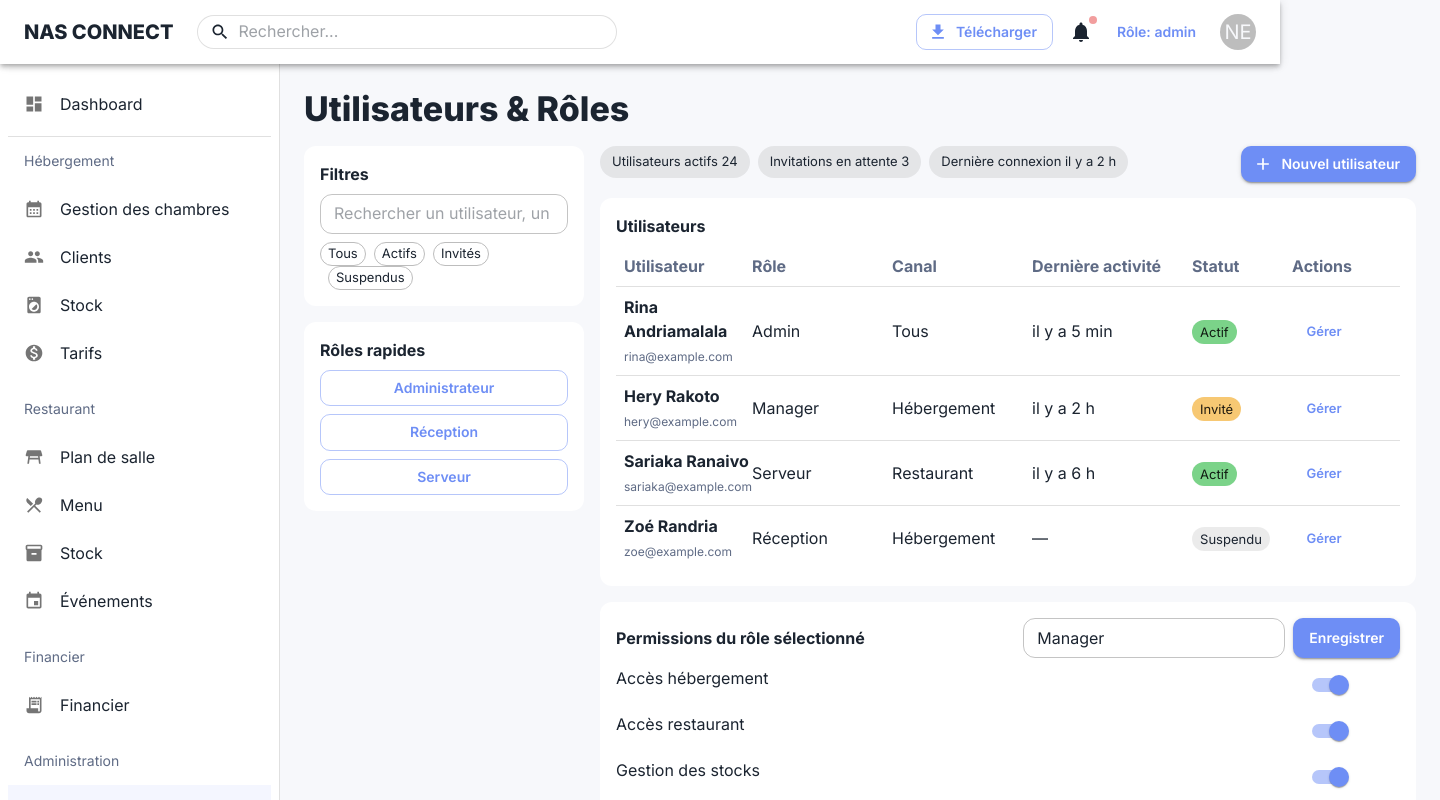
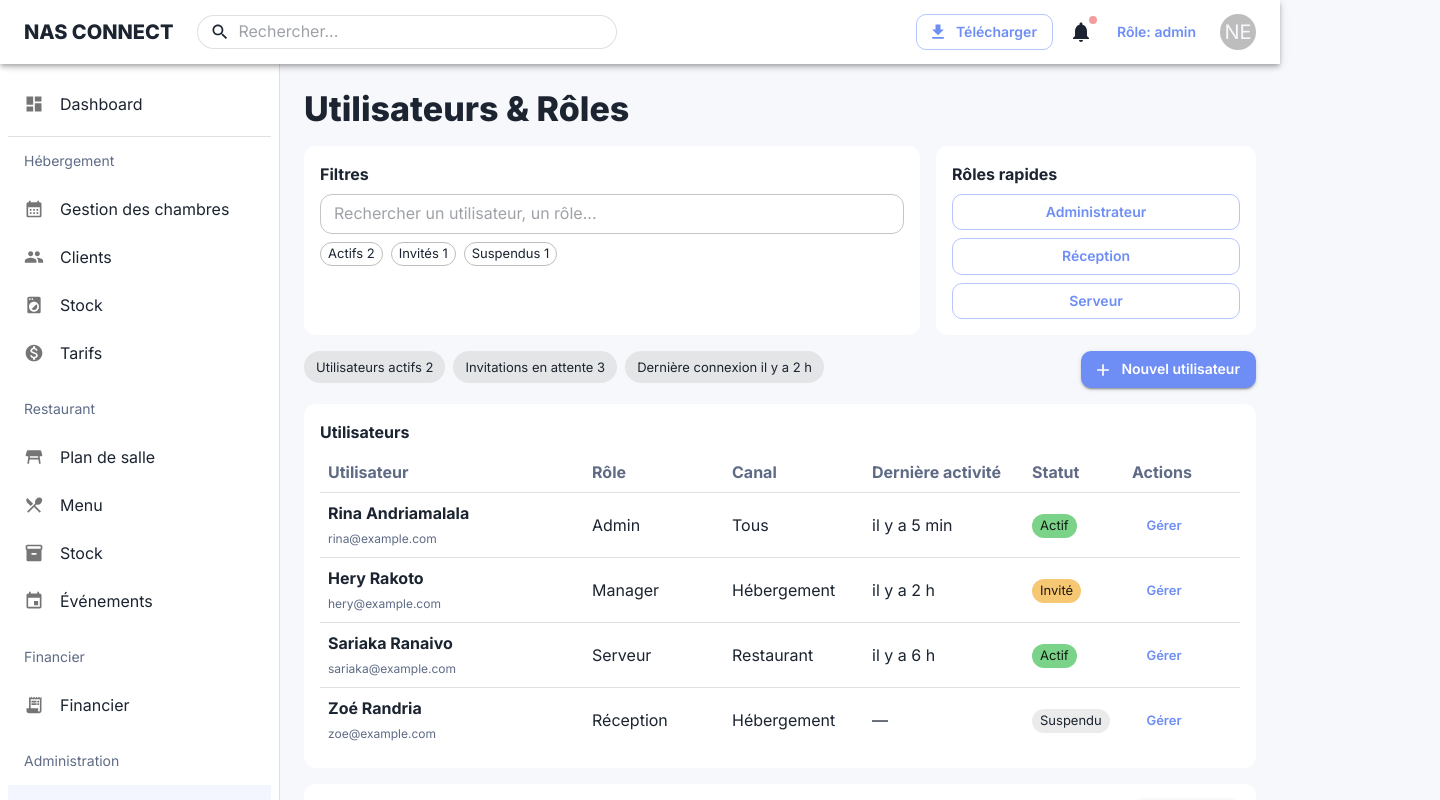
Before and after one commit to ManoaRANDRIANARISOA/NAS-1, a React (Vite) app: page /admin in a window 1280 px wide. Shown: the top 800 px of the page, 1440 px wide, since content can reach past the window. Built offline with nearby package versions, Linux system fonts and the light colour scheme.

Commit message:
AdminPage redesign with top filters/quick roles, dynamic stats, permissions with Select, CRUD drawer
cgen-4a9cb1e397704e40a2e2a34dd76ad458

```diff
--- a/client/pages/Admin.tsx
+++ b/client/pages/Admin.tsx
@@ -1,166 +1,108 @@
-import { Add } from "@mui/icons-material";
+import { Add, Close } from "@mui/icons-material";
 import {
+  Avatar,
   Box,
   Button,
   Chip,
+  IconButton,
+  MenuItem,
   Paper,
+  Select,
   Stack,
   Switch,
   TextField,
   Typography,
 } from "@mui/material";
-import { useState } from "react";
+import { useMemo, useState } from "react";
 
-const users = [
-  {
-    id: "u1",
-    nom: "Rina Andriamalala",
-    email: "rina@example.com",
-    role: "Admin",
-    canal: "Tous",
-    derniere: "il y a 5 min",
-    statut: "Actif",
-  },
-  {
-    id: "u2",
-    nom: "Hery Rakoto",
-    email: "hery@example.com",
-    role: "Manager",
-    canal: "Hébergement",
-    derniere: "il y a 2 h",
-    statut: "Invité",
-  },
-  {
-    id: "u3",
-    nom: "Sariaka Ranaivo",
-    email: "sariaka@example.com",
-    role: "Serveur",
-    canal: "Restaurant",
-    derniere: "il y a 6 h",
-    statut: "Actif",
-  },
-  {
-    id: "u4",
-    nom: "Zoé Randria",
-    email: "zoe@example.com",
-    role: "Réception",
-    canal: "Hébergement",
-    derniere: "",
-    statut: "Suspendu",
-  },
+const usersSeed = [
+  { id: "u1", nom: "Rina Andriamalala", email: "rina@example.com", role: "Admin", canal: "Tous", derniere: "il y a 5 min", statut: "Actif" },
+  { id: "u2", nom: "Hery Rakoto", email: "hery@example.com", role: "Manager", canal: "Hébergement", derniere: "il y a 2 h", statut: "Invité" },
+  { id: "u3", nom: "Sariaka Ranaivo", email: "sariaka@example.com", role: "Serveur", canal: "Restaurant", derniere: "il y a 6 h", statut: "Actif" },
+  { id: "u4", nom: "Zoé Randria", email: "zoe@example.com", role: "Réception", canal: "Hébergement", derniere: "", statut: "Suspendu" },
 ];
 
 const roles = [
-  {
-    id: "r1",
-    nom: "Admin",
-    utilisateurs: 4,
-    hebergement: "Total",
-    restaurant: "Total",
-    facturation: "Total",
-  },
-  {
-    id: "r2",
-    nom: "Manager",
-    utilisateurs: 6,
-    hebergement: "Modif.",
-    restaurant: "Modif.",
-    facturation: "Lecture",
-  },
-  {
-    id: "r3",
-    nom: "Serveur",
-    utilisateurs: 8,
-    hebergement: "Aucun",
-    restaurant: "Lecture",
-    facturation: "Aucun",
-  },
-  {
-    id: "r4",
-    nom: "Réception",
-    utilisateurs: 6,
-    hebergement: "Lecture",
-    restaurant: "Aucun",
-    facturation: "Création",
-  },
+  { id: "r1", nom: "Admin", utilisateurs: 4, hebergement: "Total", restaurant: "Total", facturation: "Total" },
+  { id: "r2", nom: "Manager", utilisateurs: 6, hebergement: "Modif.", restaurant: "Modif.", facturation: "Lecture" },
+  { id: "r3", nom: "Serveur", utilisateurs: 8, hebergement: "Aucun", restaurant: "Lecture", facturation: "Aucun" },
+  { id: "r4", nom: "Réception", utilisateurs: 6, hebergement: "Lecture", restaurant: "Aucun", facturation: "Création" },
 ];
 
 export default function AdminPage() {
+  const [data, setData] = useState(usersSeed);
+  const [q, setQ] = useState("");
   const [selectedRole, setSelectedRole] = useState("Manager");
-  const [perm, setPerm] = useState({
-    hebergement: true,
-    restaurant: true,
-    stock: true,
-    facturation: true,
-    rapports: true,
-  });
+  const [perm, setPerm] = useState({ hebergement: true, restaurant: true, stock: true, facturation: true, rapports: true });
+  const [drawer, setDrawer] = useState<null | { mode: "create" | "edit"; id?: string }>(null);
+
+  const actifs = data.filter((u) => u.statut === "Actif").length;
+  const invites = data.filter((u) => u.statut === "Invité").length;
+  const suspendus = data.filter((u) => u.statut === "Suspendu").length;
+
+  const filtered = useMemo(
+    () => data.filter((u) => `${u.nom} ${u.email}`.toLowerCase().includes(q.toLowerCase())),
+    [q, data],
+  );
+
+  function onRolePreset(n: string) {
+    setSelectedRole(n);
+    applyRoleToPerm(n);
+  }
+
+  function applyRoleToPerm(role: string) {
+    const map: Record<string, typeof perm> = {
+      Admin: { hebergement: true, restaurant: true, stock: true, facturation: true, rapports: true },
+      Manager: { hebergement: true, restaurant: true, stock: true, facturation: true, rapports: true },
+      Serveur: { hebergement: false, restaurant: true, stock: false, facturation: false, rapports: false },
+      Réception: { hebergement: true, restaurant: false, stock: true, facturation: true, rapports: true },
+    };
+    setPerm(map[role] || perm);
+  }
+
+  function openCreate() { setDrawer({ mode: "create" }); }
+  function openEdit(id: string) { setDrawer({ mode: "edit", id }); }
+  function saveUser(payload: any) {
+    if (drawer?.mode === "create") setData((d) => [...d, { id: `u${Date.now()}`, derniere: "", ...payload }]);
+    else if (drawer?.mode === "edit" && drawer.id) setData((d) => d.map((u) => (u.id === drawer.id ? { ...u, ...payload } : u)));
+    setDrawer(null);
+  }
 
   return (
     <Box>
-      <Typography variant="h4" fontWeight={800} mb={2}>
-        Utilisateurs & Rôles
-      </Typography>
-      <Box
-        sx={{
-          display: "grid",
-          gridTemplateColumns: { xs: "1fr", md: "280px 1fr" },
-          gap: 2,
-        }}
-      >
-        <Box>
-          <Paper sx={{ p: 2, mb: 2 }}>
-            <Typography fontWeight={700} mb={1}>
-              Filtres
-            </Typography>
-            <TextField
-              size="small"
-              placeholder="Rechercher un utilisateur, un rôle..."
-              fullWidth
-            />
+      <Typography variant="h4" fontWeight={800} mb={2}>Utilisateurs & Rôles</Typography>
+
+      <Stack direction={{ xs: "column", md: "row" }} spacing={2} sx={{ mb: 2 }}>
+        <Paper sx={{ p: 2, flex: 1 }}>
+          <Typography fontWeight={700} mb={1}>Filtres</Typography>
+          <TextField size="small" placeholder="Rechercher un utilisateur, un rôle..." value={q} onChange={(e) => setQ(e.target.value)} fullWidth />
           <Stack direction="row" spacing={1} sx={{ mt: 1, flexWrap: "wrap" }}>
-              <Chip size="small" label="Tous" variant="outlined" />
-              <Chip size="small" label="Actifs" variant="outlined" />
-              <Chip size="small" label="Invités" variant="outlined" />
-              <Chip size="small" label="Suspendus" variant="outlined" />
+            <Chip size="small" label={`Actifs ${actifs}`} variant="outlined" />
+            <Chip size="small" label={`Invités ${invites}`} variant="outlined" />
+            <Chip size="small" label={`Suspendus ${suspendus}`} variant="outlined" />
           </Stack>
         </Paper>
-          <Paper sx={{ p: 2 }}>
-            <Typography fontWeight={700} mb={1}>
-              Rôles rapides
-            </Typography>
+        <Paper sx={{ p: 2, width: { xs: "100%", md: 320 } }}>
+          <Typography fontWeight={700} mb={1}>Rôles rapides</Typography>
           <Stack spacing={1}>
-              <Button variant="outlined">Administrateur</Button>
-              <Button variant="outlined">Réception</Button>
-              <Button variant="outlined">Serveur</Button>
+            <Button variant="outlined" onClick={() => onRolePreset("Admin")}>Administrateur</Button>
+            <Button variant="outlined" onClick={() => onRolePreset("Réception")}>Réception</Button>
+            <Button variant="outlined" onClick={() => onRolePreset("Serveur")}>Serveur</Button>
           </Stack>
         </Paper>
-        </Box>
+      </Stack>
 
-        <Box>
       <Stack direction="row" spacing={1} sx={{ mb: 2, flexWrap: "wrap" }}>
-            <Chip label="Utilisateurs actifs 24" />
+        <Chip label={`Utilisateurs actifs ${actifs}`} />
         <Chip label="Invitations en attente 3" />
         <Chip label="Dernière connexion il y a 2 h" />
         <Box sx={{ flex: 1 }} />
-            <Button startIcon={<Add />} variant="contained">
-              Nouvel utilisateur
-            </Button>
+        <Button startIcon={<Add />} variant="contained" onClick={openCreate}>Nouvel utilisateur</Button>
       </Stack>
 
       <Paper sx={{ p: 2, mb: 2 }}>
-            <Typography fontWeight={700} mb={1}>
-              Utilisateurs
-            </Typography>
-            <Box
-              sx={{
-                display: "grid",
-                gridTemplateColumns: "1fr 140px 140px 160px 100px 100px",
-                px: 1,
-                py: 1,
-                color: "text.secondary",
-                fontWeight: 700,
-              }}
-            >
+        <Typography fontWeight={700} mb={1}>Utilisateurs</Typography>
+        <Box sx={{ display: "grid", gridTemplateColumns: "1fr 140px 140px 160px 100px 100px", px: 1, py: 1, color: "text.secondary", fontWeight: 700 }}>
           <Box>Utilisateur</Box>
           <Box>Rôle</Box>
           <Box>Canal</Box>
@@ -168,127 +110,54 @@ export default function AdminPage() {
           <Box>Statut</Box>
           <Box>Actions</Box>
         </Box>
-            {users.map((u) => (
-              <Box
-                key={u.id}
-                sx={{
-                  display: "grid",
-                  gridTemplateColumns: "1fr 140px 140px 160px 100px 100px",
-                  px: 1,
-                  py: 1,
-                  borderTop: "1px solid",
-                  borderColor: "divider",
-                  alignItems: "center",
-                }}
-              >
+        {filtered.map((u) => (
+          <Box key={u.id} sx={{ display: "grid", gridTemplateColumns: "1fr 140px 140px 160px 100px 100px", px: 1, py: 1, borderTop: "1px solid", borderColor: "divider", alignItems: "center" }}>
             <Box>
               <Typography fontWeight={700}>{u.nom}</Typography>
-                  <Typography variant="caption" color="text.secondary">
-                    {u.email}
-                  </Typography>
+              <Typography variant="caption" color="text.secondary">{u.email}</Typography>
             </Box>
             <Box>{u.role}</Box>
             <Box>{u.canal}</Box>
             <Box>{u.derniere || "—"}</Box>
             <Box>
-                  <Chip
-                    size="small"
-                    label={u.statut}
-                    color={
-                      u.statut === "Actif"
-                        ? "success"
-                        : u.statut === "Invité"
-                          ? "warning"
-                          : "default"
-                    }
-                  />
+              <Chip size="small" label={u.statut} color={u.statut === "Actif" ? "success" : u.statut === "Invité" ? "warning" : "default"} />
             </Box>
             <Box>
-                  <Button size="small">Gérer</Button>
+              <Button size="small" onClick={() => openEdit(u.id)}>Gérer</Button>
             </Box>
           </Box>
         ))}
       </Paper>
 
       <Paper sx={{ p: 2, mb: 2 }}>
-            <Stack
-              direction="row"
-              justifyContent="space-between"
-              alignItems="center"
-              sx={{ mb: 1 }}
-            >
-              <Typography fontWeight={700}>
-                Permissions du rôle sélectionné
-              </Typography>
+        <Stack direction="row" justifyContent="space-between" alignItems="center" sx={{ mb: 1 }}>
+          <Typography fontWeight={700}>Permissions du rôle sélectionné</Typography>
           <Stack direction="row" spacing={1}>
-                <TextField
-                  size="small"
-                  value={selectedRole}
-                  onChange={(e) => setSelectedRole(e.target.value)}
-                />
+            <Select size="small" value={selectedRole} onChange={(e) => { setSelectedRole(e.target.value as any); applyRoleToPerm(e.target.value as string); }}>
+              {roles.map((r) => (
+                <MenuItem key={r.id} value={r.nom}>{r.nom}</MenuItem>
+              ))}
+            </Select>
             <Button variant="contained">Enregistrer</Button>
           </Stack>
         </Stack>
-            <Box
-              sx={{
-                display: "grid",
-                gridTemplateColumns: "1fr 100px",
-                rowGap: 1,
-                columnGap: 2,
-              }}
-            >
+        <Box sx={{ display: "grid", gridTemplateColumns: "1fr 100px", rowGap: 1, columnGap: 2 }}>
           <Typography>Accès hébergement</Typography>
-              <Switch
-                checked={perm.hebergement}
-                onChange={(e) =>
-                  setPerm((p) => ({ ...p, hebergement: e.target.checked }))
-                }
-              />
+          <Switch checked={perm.hebergement} onChange={(e) => setPerm((p) => ({ ...p, hebergement: e.target.checked }))} />
           <Typography>Accès restaurant</Typography>
-              <Switch
-                checked={perm.restaurant}
-                onChange={(e) =>
-                  setPerm((p) => ({ ...p, restaurant: e.target.checked }))
-                }
-              />
+          <Switch checked={perm.restaurant} onChange={(e) => setPerm((p) => ({ ...p, restaurant: e.target.checked }))} />
           <Typography>Gestion des stocks</Typography>
-              <Switch
-                checked={perm.stock}
-                onChange={(e) =>
-                  setPerm((p) => ({ ...p, stock: e.target.checked }))
-                }
-              />
+          <Switch checked={perm.stock} onChange={(e) => setPerm((p) => ({ ...p, stock: e.target.checked }))} />
           <Typography>Facturation</Typography>
-              <Switch
-                checked={perm.facturation}
-                onChange={(e) =>
-                  setPerm((p) => ({ ...p, facturation: e.target.checked }))
-                }
-              />
+          <Switch checked={perm.facturation} onChange={(e) => setPerm((p) => ({ ...p, facturation: e.target.checked }))} />
           <Typography>Rapports</Typography>
-              <Switch
-                checked={perm.rapports}
-                onChange={(e) =>
-                  setPerm((p) => ({ ...p, rapports: e.target.checked }))
-                }
-              />
+          <Switch checked={perm.rapports} onChange={(e) => setPerm((p) => ({ ...p, rapports: e.target.checked }))} />
         </Box>
       </Paper>
 
       <Paper sx={{ p: 2 }}>
-            <Typography fontWeight={700} mb={1}>
-              Rôles
-            </Typography>
-            <Box
-              sx={{
-                display: "grid",
-                gridTemplateColumns: "1fr 120px 120px 120px 120px",
-                px: 1,
-                py: 1,
-                color: "text.secondary",
-                fontWeight: 700,
-              }}
-            >
+        <Typography fontWeight={700} mb={1}>Rôles</Typography>
+        <Box sx={{ display: "grid", gridTemplateColumns: "1fr 120px 120px 120px 120px", px: 1, py: 1, color: "text.secondary", fontWeight: 700 }}>
           <Box>Nom du rôle</Box>
           <Box>Utilisateurs</Box>
           <Box>Hébergement</Box>
@@ -296,17 +165,7 @@ export default function AdminPage() {
           <Box>Facturation</Box>
         </Box>
         {roles.map((r) => (
-              <Box
-                key={r.id}
-                sx={{
-                  display: "grid",
-                  gridTemplateColumns: "1fr 120px 120px 120px 120px",
-                  px: 1,
-                  py: 1,
-                  borderTop: "1px solid",
-                  borderColor: "divider",
-                }}
-              >
+          <Box key={r.id} sx={{ display: "grid", gridTemplateColumns: "1fr 120px 120px 120px 120px", px: 1, py: 1, borderTop: "1px solid", borderColor: "divider" }}>
             <Box>{r.nom}</Box>
             <Box>{r.utilisateurs}</Box>
             <Box>{r.hebergement}</Box>
@@ -315,8 +174,49 @@ export default function AdminPage() {
           </Box>
         ))}
       </Paper>
-        </Box>
-      </Box>
+
+      {drawer && (
+        <Paper sx={{ p: 2, position: "fixed", right: 16, top: 80, width: { xs: "90%", md: 420 }, zIndex: 60 }} elevation={6}>
+          <Stack direction="row" justifyContent="space-between" alignItems="center" sx={{ mb: 1 }}>
+            <Typography fontWeight={700}>{drawer.mode === "create" ? "Nouvel utilisateur" : "Modifier l'utilisateur"}</Typography>
+            <IconButton onClick={() => setDrawer(null)}><Close /></IconButton>
+          </Stack>
+          <UserForm
+            initial={drawer.mode === "edit" ? data.find((u) => u.id === drawer.id)! : { nom: "", email: "", role: selectedRole, canal: "Tous", statut: "Actif" }}
+            onCancel={() => setDrawer(null)}
+            onSave={saveUser}
+          />
+        </Paper>
+      )}
     </Box>
   );
 }
+
+function UserForm({ initial, onSave, onCancel }: { initial: any; onSave: (p: any) => void; onCancel: () => void }) {
+  const [form, setForm] = useState(initial);
+  return (
+    <Stack spacing={1}>
+      <TextField size="small" label="Nom" value={form.nom} onChange={(e) => setForm({ ...form, nom: e.target.value })} />
+      <TextField size="small" label="E-mail" value={form.email} onChange={(e) => setForm({ ...form, email: e.target.value })} />
+      <Select size="small" value={form.role} onChange={(e) => setForm({ ...form, role: e.target.value })}>
+        {roles.map((r) => (
+          <MenuItem key={r.id} value={r.nom}>{r.nom}</MenuItem>
+        ))}
+      </Select>
+      <Select size="small" value={form.canal} onChange={(e) => setForm({ ...form, canal: e.target.value })}>
+        {["Tous", "Hébergement", "Restaurant"].map((c) => (
+          <MenuItem key={c} value={c}>{c}</MenuItem>
+        ))}
+      </Select>
+      <Select size="small" value={form.statut} onChange={(e) => setForm({ ...form, statut: e.target.value })}>
+        {["Actif", "Invité", "Suspendu"].map((s) => (
+          <MenuItem key={s} value={s}>{s}</MenuItem>
+        ))}
+      </Select>
+      <Stack direction="row" spacing={1}>
+        <Button variant="text" onClick={onCancel}>Annuler</Button>
+        <Button variant="contained" onClick={() => onSave(form)}>Enregistrer</Button>
+      </Stack>
+    </Stack>
+  );
+}
```
Lines whose indentation alone changed are shown as unchanged.
